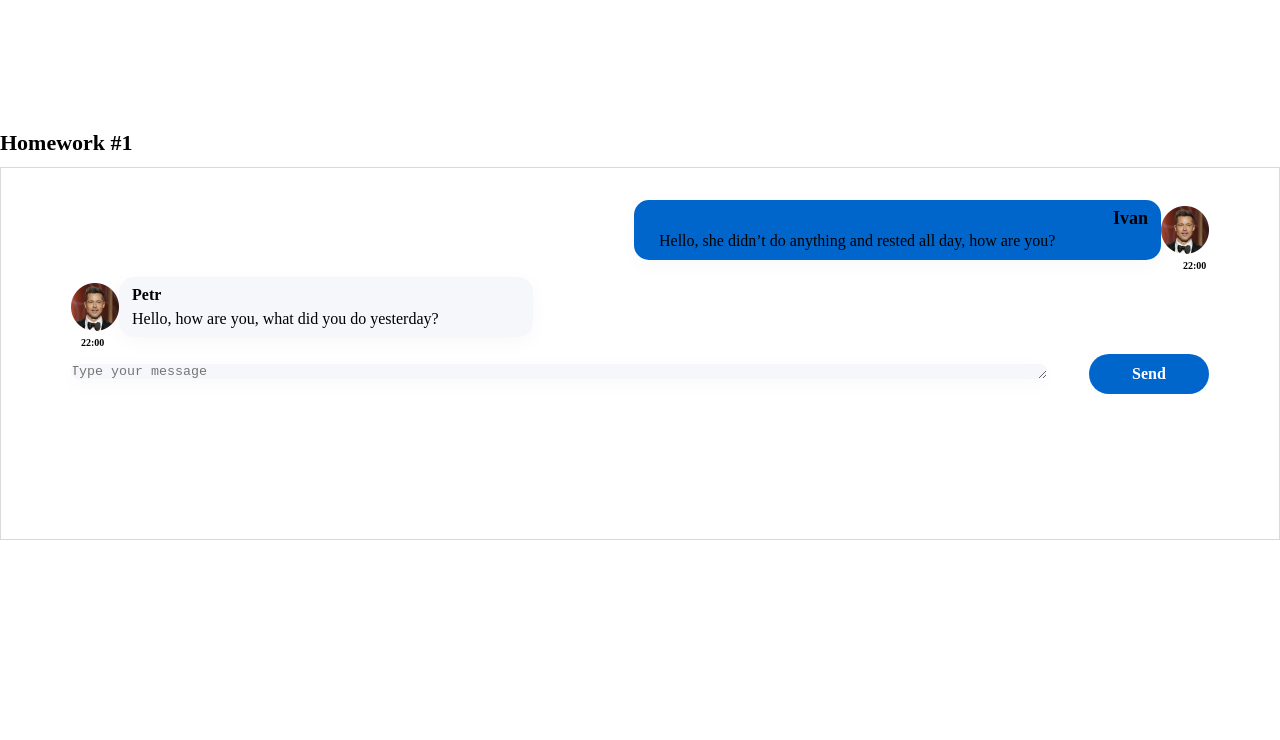
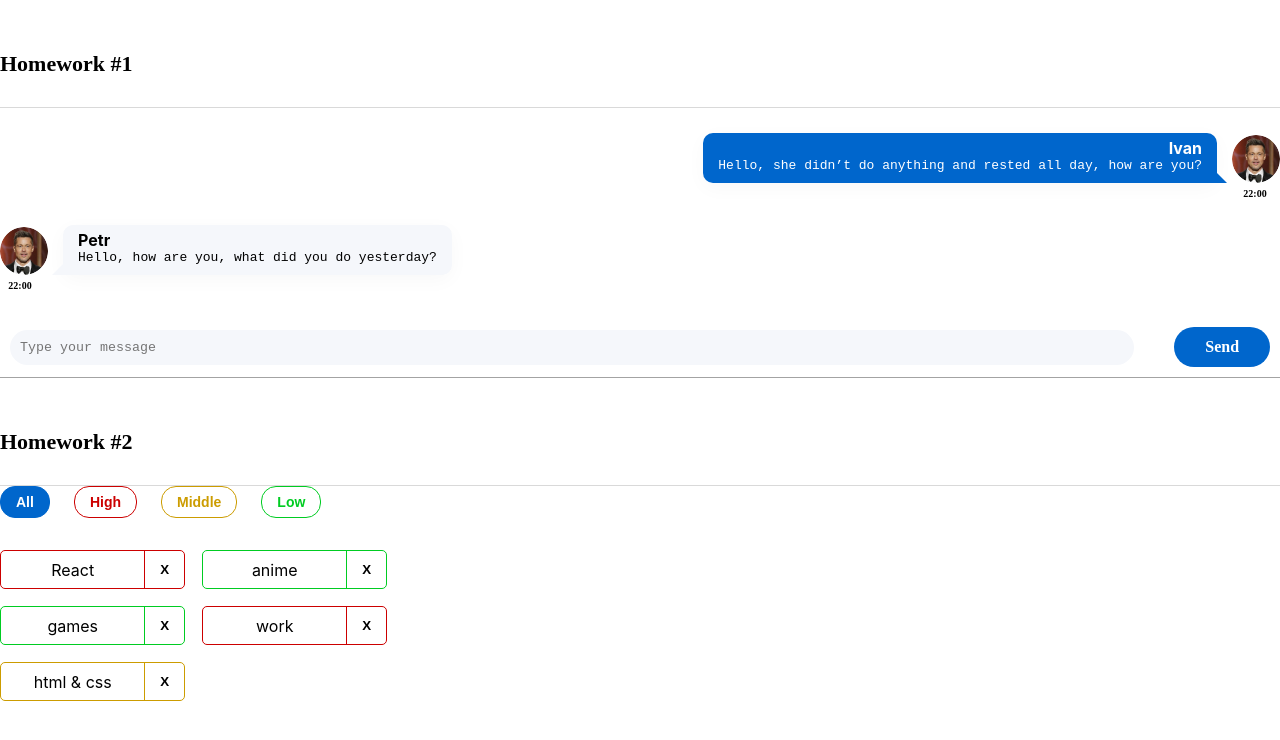
Before and after one commit to KristinOsmakov/HW_Tuesday, a React (Create React App) app: page /#/pre-junior in a window 1280 px wide. Shown: the top 740 px of the page. Built offline with nearby package versions, Linux system fonts and the light colour scheme.

Commit message:
Up! Add HW 2.

```diff
--- a/src/s1-main/App.module.css
+++ b/src/s1-main/App.module.css
@@ -1,31 +1,25 @@
 .App {
     --header_height: 60px;
+    margin: 0 auto;
+    max-width: 1280px;
+
 }
 
 .hw {
-    width: 1280px;
-    height: 373px;
-    gap: 0px;
 
-    border: 1px solid #D9D9D9;
-    padding: 32px 70px;
 
 }
 
 .hwTitle {
-    margin-top: 130px;
-    margin-bottom: 10px;
-    width: 165px;
-    height: 27px;
-    top: 131px;
-    left: 70px;
-    gap: 0px;
+    padding-bottom: 30px;
+    margin-top: 50px;
 
     font-family: Montserrat;
     font-size: 22px;
     font-weight: 600;
-    line-height: 26.82px;
-    text-align: left;
+    line-height: 27px;
+
+    border-bottom: 1px solid #D9D9D9;
 
     color: #000000;
 
--- a/src/s1-main/App.tsx
+++ b/src/s1-main/App.tsx
@@ -1,13 +1,15 @@
 import React from 'react'
 import s from './App.module.css'
 import HW1 from '../s2-homeworks/hw01/HW1'
+import HW2 from "../s2-homeworks/hw02/HW2";
+
 
 function App() {
     return (
         <div className={s.App}>
             <HW1/>
             {/*раскомментировать по ходу выполнения*/}
-            {/*<HW2/>*/}
+            <HW2/>
             {/*<HW3/>*/}
             {/*<HW4/>*/}
 
--- a/src/s2-homeworks/hw01/friend-message/FriendMessage.module.css
+++ b/src/s2-homeworks/hw01/friend-message/FriendMessage.module.css
@@ -1,83 +1,137 @@
 .friendMessage {
-    width: 462px;
-    height: 77px;
-    gap: 0px;
+    display: flex;
+    flex-direction: column;
+    align-items: flex-start;
+    margin: 25px 0 25px 0;
+}
 
-}
 
 .friendImageAndText {
     display: flex;
-    flex-wrap: wrap;
-    justify-content: center;
-    align-items: center;
+    align-items: flex-end;
+    flex-direction: row;
+    max-width: 60%;
 }
 
 .friendImageAndText img {
     width: 48px;
     height: 48px;
-    gap: 0px;
+    border-radius: 50%;
 }
 
+
+
 .friendText {
-    width: 414px;
-    height: 60px;
-    gap: 0px;
-
-    background: #F5F7FB;
-
-    box-shadow: 0px 1px 2px 0px #1D21261A;
-    box-shadow: 0px 5px 20px 0px #1D212608;
-
-    padding: 8px 13px;
-    border-radius: 15px;
+    display: flex;
+    flex-direction: column;
+    align-items: start;
+    max-width: 100%;
+    min-width: 100px;
+    padding: 5px 15px 10px 15px;
+    margin-right: 15px;
+    background-color: rgb(245, 247, 251);
+    color: 'red';
+    box-shadow:  0 5px 20px rgba(29, 33, 38, 0.03);
+    border-radius: 10px;
+    margin-left: 15px;
+    position: relative;
 }
 
 .friendText:after {
-
+    content: '';
+    position: absolute;
+    width: 0;
+    height: 0;
+    border-bottom: 20px solid rgb(245, 247, 251);
+    border-left: 20px solid transparent;
+    left: -11px;
+    bottom: 0;
 }
 
 .friendName {
-    width: 35px;
-    height: 20px;
-    gap: 0px;
-    margin-bottom: 4px;
-
-    font-family: Montserrat;
-    font-size: 16px;
-    font-weight: 600;
-    line-height: 19.5px;
-    text-align: left;
-
-    color: #000000;
+    font-weight: bold;
+    color: rgb(0, 0, 0)
 }
 
 .friendMessageText {
-    width: 374px;
-    height: 20px;
-    gap: 0px;
-
-    font-family: Montserrat;
-    font-size: 16px;
-    font-weight: 400;
-    line-height: 19.5px;
-    text-align: left;
-
-    color: #000000;
+    white-space: pre-wrap;
+    color: rgb(0, 0, 0)
 }
 
 .friendTime {
-    width: 29px;
-    height: 12px;
-    gap: 0px;
-
+    width: 40px;
+    text-align: center;
+    margin: 5px 5px 0 0;
+    color: rgb(0, 0, 0);
     font-family: Montserrat;
     font-size: 10px;
     font-weight: 600;
-    line-height: 12.19px;
-    text-align: left;
+    line-height: 12px;
+}
 
-    color: #000000;
 
-    text-align: left;
-    margin-left: 10px;
-}
+
+/*.friendMessage {*/
+/*    display: flex;*/
+/*    align-items: flex-start;*/
+/*    margin: 25px 0;*/
+/*    flex-direction: column;*/
+
+/*}*/
+
+/*.friendImageAndText {*/
+/*    display: flex;*/
+/*    max-width: 60%;*/
+/*}*/
+
+/*.friendImageAndText img {*/
+/*    width: 48px;*/
+/*    height: 48px;*/
+/*    border-radius: 50%;*/
+/*}*/
+
+/*.friendText {*/
+/*    display: flex;*/
+/*    align-items: start;*/
+/*    flex-direction: column;*/
+/*    padding: 5px 15px 10px;*/
+/*    border-radius: 10px;*/
+/*    margin-right: 15px;*/
+/*    margin-left: 15px;*/
+/*    max-width: 100%;*/
+/*    background-color: #F5F7FB;*/
+/*    color: #000000;*/
+
+/*}*/
+/*.friendText:after {*/
+
+/*}*/
+
+/*.friendName {*/
+/*    font-weight: 700;*/
+/*    color: #000000;*/
+/*}*/
+
+/*.friendMessageText {*/
+/*    color: #000000;*/
+/*    align-items: center;*/
+/*    border-radius: 10px;*/
+/*    display: flex;*/
+/*    flex-direction: column;*/
+/*    margin-right: 15px;*/
+/*    max-width: 100%;*/
+/*    padding: 5px 15px 10px;*/
+
+/*}*/
+
+/*.friendTime {*/
+/*    font-size: 10px;*/
+/*    font-weight: 600;*/
+/*    line-height: 12px;*/
+/*    margin: 5px 5px 0 0;*/
+/*    text-align: center;*/
+/*    width: 40px;*/
+/*    color: #000000;*/
+
+
+/*}*/
--- a/src/s2-homeworks/hw01/message-sender/MessageSender.module.css
+++ b/src/s2-homeworks/hw01/message-sender/MessageSender.module.css
@@ -1,46 +1,82 @@
 .sendForm {
-
+    width: 100%;
+    padding: 10px;
+    display: flex;
+    justify-content: space-between;
+    align-items: center;
+    border-bottom: 1px solid #a3a3a3;
 }
 
 .textarea {
-    width: 976px;
-    height: 40px;
-    top: 432px;
-    left: 70px;
-    gap: 0px;
-    margin-right: 42px;
+    width: 100%;
+    resize: none;
+    padding: 10px;
+    margin-right: 10px;
+    background-color: rgb(245, 247, 251);;
+    border: none;
     border-radius: 20px;
-    border: none;
-
-    background: #F5F7FB;
-
-    box-shadow: 0px 1px 2px 0px #1D21261A;
-    box-shadow: 0px 5px 20px 0px #1D212608;
-
+    overflow: hidden;
 }
 
 .button {
+    width: 100px;
+    text-align: center;
+    padding: 10px 30px 10px 30px;
+    margin-left: 30px;
+    border: none;
+    border-radius: 20px;
+    background: rgb(0, 102, 204);
+    color: rgb(255, 255, 255);
     font-family: Montserrat;
     font-size: 16px;
     font-weight: 600;
-    line-height: 19.5px;
-    color: #FFFFFF;
-
-    width: 120px;
-    height: 40px;
-    top: 432px;
-    left: 1090px;
-    gap: 0px;
-    border-radius: 20px;
-    border: none;
+    line-height: 20px;
     cursor: pointer;
-
-    background: #0066CC;
 }
 
 .button:hover {
-
+    background-color: #0056b3;
 }
 .button:active {
+    background-color: #003e80;
+}
 
-}
+/*.sendForm {*/
+/*    width: 100%;*/
+/*    display: flex;*/
+/*    justify-content: space-between;*/
+/*    border-bottom: 1px solid #D9D9D9;*/
+/*}*/
+
+/*.textarea {*/
+/*    width: 100%;*/
+/*    height: 40px;*/
+/*    margin-right: 42px;*/
+/*    border-radius: 20px;*/
+/*    border: none;*/
+/*    resize: none;*/
+/*    padding: 10px;*/
+/*    background: #F5F7FB;*/
+
+/*}*/
+
+/*.button {*/
+/*    font-family: Montserrat;*/
+/*    font-size: 16px;*/
+/*    font-weight: 600;*/
+/*    line-height: 19.5px;*/
+/*    color: #FFFFFF;*/
+/*    width: 120px;*/
+/*    height: 40px;*/
+/*    border-radius: 20px;*/
+/*    border: none;*/
+/*    cursor: pointer;*/
+/*    background: #0066CC;*/
+/*}*/
+
+/*.button:hover {*/
+
+/*}*/
+/*.button:active {*/
+
+/*}*/
--- a/src/s2-homeworks/hw01/message/Message.module.css
+++ b/src/s2-homeworks/hw01/message/Message.module.css
@@ -1,92 +1,134 @@
 .message {
-    width: 575px;
-    height: 77px;
-    gap: 0px;
-    margin-left: auto;
-
     display: flex;
     flex-direction: column;
+    align-items: flex-end;
+    margin: 25px 0 25px 0;
+
 }
+
 
 .imageAndText {
     display: flex;
-    flex-wrap: wrap;
-    justify-content: center;
-    align-items: center;
+    align-items: flex-end;
+    flex-direction: row-reverse;
+    max-width: 60%;
+}
 
-}
+
 
 .imageAndText img {
     width: 48px;
     height: 48px;
-    gap: 0px;
-    order: 2;
+    border-radius: 50%;
 }
 
 .text {
     display: flex;
-    flex-wrap: wrap;
-    justify-content: right;
-
-    width: 527px;
-    height: 60px;
-    top: 192px;
-    left: 635px;
-    gap: 0px;
-
-    padding: 8px 13px;
-    border-radius: 15px;
-
-    background: #0066CC;
-
-    box-shadow: 0px 1px 2px 0px #1D21261A;
-    box-shadow: 0px 5px 20px 0px #1D212608;
-    order: 1;
+    flex-direction: column;
+    align-items: end;
+    max-width: 100%;
+    min-width: 100px;
+    padding: 5px 15px 10px 15px;
+    margin-right: 15px;
+    background-color: rgb(0, 102, 204);
+    color: 'red';
+    box-shadow:  0 5px 20px rgba(29, 33, 38, 0.03);
+    border-radius: 10px;
+    position: relative;
 }
 
 .text:after {
-
+    content: '';
+    position: absolute;
+    width: 0;
+    height: 0;
+    border-bottom: 20px solid rgb(0, 102, 204);;
+    border-right: 20px solid transparent;
+    right: -10px;
+    bottom: 0;
 }
 
 .name {
-    width: 40px;
-    height: 22px;
-    gap: 0px;
-
-    font-family: Montserrat;
-    font-size: 18px;
-    font-weight: 600;
-    line-height: 21.94px;
-    text-align: right;
+    font-weight: bold;
+    color: rgb(255, 255, 255);
 }
 
 .messageText {
-    width: 489px;
-    height: 20px;
-    top: 224px;
-    left: 648px;
-    gap: 0px;
-
-    font-family: Montserrat;
-    font-size: 16px;
-    font-weight: 400;
-    line-height: 19.5px;
-    text-align: left;
+    white-space: pre-wrap;
+    color: rgb(255, 255, 255);
 }
 
 .time {
-    width: 26px;
-    height: 12px;
-    gap: 0px;
-
+    width: 40px;
+    text-align: center;
+    margin: 5px 5px 0 0;
+    color: rgb(0, 0, 0);
     font-family: Montserrat;
     font-size: 10px;
     font-weight: 600;
-    line-height: 12.19px;
-    text-align: left;
+    line-height: 12px;
+}
 
-    color: #000000;
 
-    margin-left: auto;
+/*.message {*/
+/*    display: flex;*/
+/*    align-items: flex-end;*/
+/*    margin: 25px 0;*/
+/*    flex-direction: column;*/
+/*}*/
 
-}
+/*.imageAndText {*/
+/*    display: flex;*/
+/*    max-width: 60%;*/
+/*    align-items: flex-end;*/
+/*    flex-direction: row-reverse;*/
+/*}*/
+
+/*.imageAndText img {*/
+/*    width: 48px;*/
+/*    height: 48px;*/
+/*    border-radius: 50%;*/
+/*}*/
+
+/*.text {*/
+/*    display: flex;*/
+/*    align-items: end;*/
+/*    padding: 5px 15px 10px;*/
+/*    border-radius: 10px;*/
+/*    background-color: #0066CC;*/
+/*    flex-direction: column;*/
+/*    margin-right: 15px;*/
+/*    max-width: 100%;*/
+/*}*/
+
+/*.text:after {*/
+
+/*}*/
+
+/*.name {*/
+
+/*    color: #FFF;*/
+/*    font-weight: 700;*/
+/*}*/
+
+/*.messageText {*/
+/*    align-items: center;*/
+/*    background-color: #0066CC;*/
+/*    border-radius: 10px;*/
+/*    display: flex;*/
+/*    flex-direction: column;*/
+/*    margin-right: 15px;*/
+/*    max-width: 100%;*/
+/*    padding: 5px 15px 10px;*/
+/*    color: #FFF;*/
+/*}*/
+
+/*.time {*/
+/*    color: black;*/
+/*    font-size: 10px;*/
+/*    font-weight: 600;*/
+/*    line-height: 12px;*/
+/*    margin: 5px 5px 0 0;*/
+/*    text-align: center;*/
+/*    width: 40px;*/
+/*}*/
--- a/src/s2-homeworks/hw02/HW2.tsx
+++ b/src/s2-homeworks/hw02/HW2.tsx
@@ -3,8 +3,8 @@ import Affairs from './affairs/Affairs'
 import s2 from '../../s1-main/App.module.css'
 
 /*
-* 1 - описать типы AffairPriorityType, AffairType
-* 2 - указать нужный тип для defaultAffairs
+* 1 - описать типы AffairPriorityType, AffairType +
+* 2 - указать нужный тип для defaultAffairs +
 * 3 - дописать типы и логику функции filterAffairs и проверить её тестами
 * 4 - выполнить пункт 3 для функции deleteAffair
 * 5 - указать нужный тип в useState с affairs
@@ -17,16 +17,17 @@ import s2 from '../../s1-main/App.module.css'
 * */
 
 // types
-export type AffairPriorityType = any // need to fix any
+export type AffairPriorityType = 'high' | 'low' | 'middle' // need to fix any
 export type AffairType = {
-    _id: any // need to fix any
-    name: any // need to fix any
+    _id: number // need to fix any
+    name: string // need to fix any
     priority: AffairPriorityType
 }
 export type FilterType = 'all' | AffairPriorityType
 
+
 // constants
-const defaultAffairs: any = [ // need to fix any
+const defaultAffairs: AffairType[] = [ // need to fix any
     {_id: 1, name: 'React', priority: 'high'}, // студенты могут изменить содержимое name и количество элементов в массиве, ...priority не менять!
     {_id: 2, name: 'anime', priority: 'low'},
     {_id: 3, name: 'games', priority: 'low'},
@@ -35,23 +36,33 @@ const defaultAffairs: any = [ // need to fix any
 ]
 
 // pure helper functions
-export const filterAffairs = (affairs: any, filter: any): any => { // need to fix any
+export const filterAffairs = (affairs: AffairType[], filter: FilterType): AffairType[] => { // need to fix any
 
+        if(filter === 'high') {
+           return  affairs.filter(a => a.priority === 'high')
+        }
+        if(filter === 'low') {
+            return affairs.filter(a => a.priority === 'low')
+        }
+        if(filter === 'middle') {
+            return affairs.filter(a => a.priority === 'middle')
+        }
 
     return affairs // need to fix
 }
-export const deleteAffair = (affairs: any, _id: any): any => { // need to fix any
-
-    return affairs // need to fix
+export const deleteAffair = (affairs: AffairType[], _id: number): AffairType[] => { // need to fix any
+    return (affairs.filter(el =>
+            el._id !== _id)
+    ) // need to fix
 }
 
 function HW2() {
-    const [affairs, setAffairs] = useState<any>(defaultAffairs) // need to fix any
+    const [affairs, setAffairs] = useState<AffairType[]>(defaultAffairs) // need to fix any
     const [filter, setFilter] = useState<FilterType>('all')
 
     const filteredAffairs = filterAffairs(affairs, filter)
-    const deleteAffairCallback = (_id: any) => { // need to fix any
-        // need to fix
+    const deleteAffairCallback = (_id: number) => { // need to fix any
+        return setAffairs(deleteAffair(affairs, _id))
     }
 
     return (
--- a/src/s2-homeworks/hw02/affairs/Affairs.tsx
+++ b/src/s2-homeworks/hw02/affairs/Affairs.tsx
@@ -4,25 +4,30 @@ import {AffairType, FilterType} from '../HW2'
 import s from './Affairs.module.css'
 
 type AffairsPropsType = {
-    data: any // need to fix any
-    setFilter: any
-    deleteAffairCallback: any
+    data: AffairType[] // need to fix any
+    setFilter: (filter: FilterType) => void
+    deleteAffairCallback: (_id: number) => void
     filter: FilterType
 }
 
 function Affairs(props: AffairsPropsType) {
     const setAll = () => {
         // need to fix
+        props.setFilter('all')
     }
     const setHigh = () => {
         // need to fix
+        props.setFilter('high')
     }
     const setMiddle = () => {
         // need to fix
+        props.setFilter('middle')
     }
     const setLow = () => {
         // need to fix
+        props.setFilter('low')
     }
+
 
     const cnAll = s.button + ' ' + s.all + (props.filter === 'all' ? ' ' + s.active : '')
     const cnHigh = s.button + ' ' + s.high + (props.filter === 'high' ? ' ' + s.active : '')
--- a/src/s2-homeworks/hw02/affairs/affair/Affair.tsx
+++ b/src/s2-homeworks/hw02/affairs/affair/Affair.tsx
@@ -6,12 +6,12 @@ import s2 from '../Affairs.module.css'
 type AffairPropsType = {
     // key не нужно типизировать
     affair: AffairType
-    deleteAffairCallback: any // need to fix any
+    deleteAffairCallback: (_id: number) => void // need to fix any
 }
 
 function Affair(props: AffairPropsType) {
     const deleteCallback = () => {
-        // need to fix
+        props.deleteAffairCallback(props.affair._id)
     }
 
     const nameClass = s.name + ' ' + s2[props.affair.priority]
@@ -24,7 +24,7 @@ function Affair(props: AffairPropsType) {
             className={affairClass}
         >
             <div id={'hw2-name-' + props.affair._id} className={nameClass}>
-                {/*создаёт студент*/}
+                {props.affair.name}
 
                 {/**/}
             </div>
@@ -35,6 +35,7 @@ function Affair(props: AffairPropsType) {
             <button
                 id={'hw2-button-delete-' + props.affair._id}
                 className={buttonClass}
+                onClick={deleteCallback}
                 // need to fix
 
             >
```
